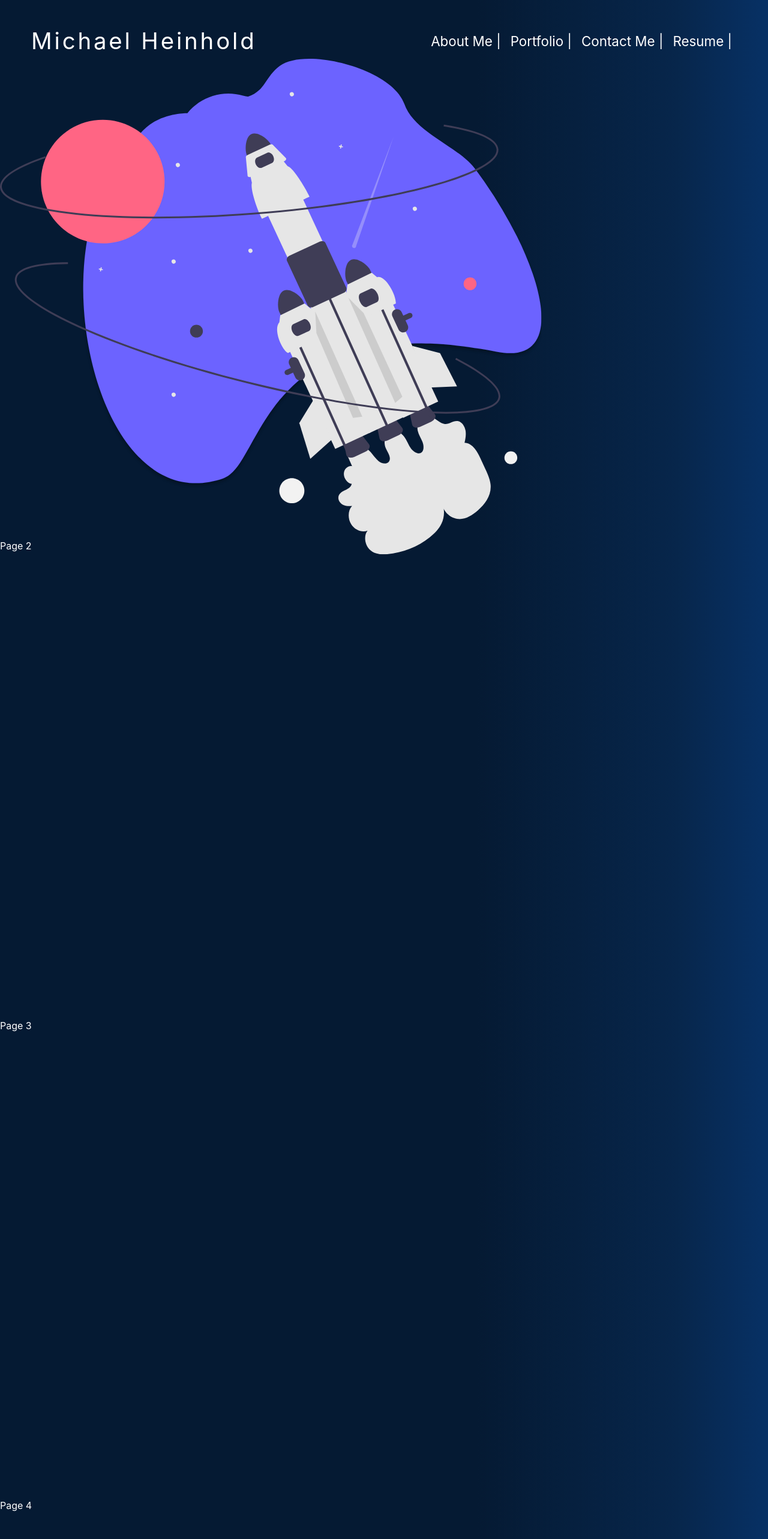
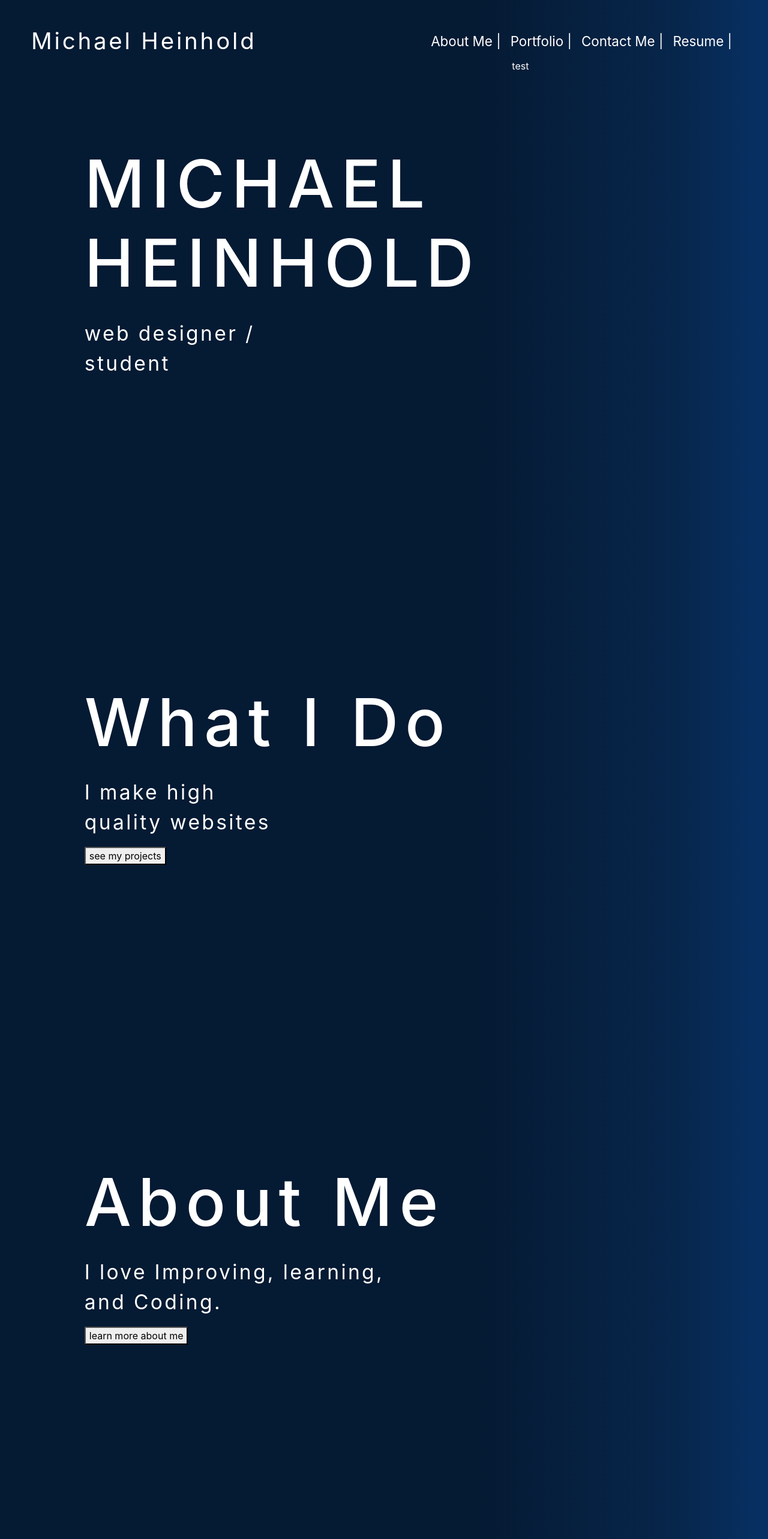
Before and after one commit to michaelheinhold/react-portfolio, a React (Create React App) app: page / in a window 1280 px wide. Shown: the top 2566 px of the page at 60% size. Built offline with nearby package versions, Linux system fonts and the light colour scheme.

Commit message:
setup everything for info population

```diff
--- a/src/App.js
+++ b/src/App.js
@@ -10,6 +10,20 @@ import Resume from './components/Resume';
 
 function App() {
   const [currentPage, handlePageChange] = useState('Intro');
+
+  const [navbar, setNavbar] = useState(false);
+
+  const changeNavText = () => {
+    if (currentPage === 'Intro') {
+      setNavbar(false);
+    } else if ( window.scrollY >=  window.innerHeight){
+      setNavbar(true);
+    } else {
+      setNavbar(false);
+    }
+  }
+
+  window.addEventListener('scroll', changeNavText);
 
   const renderPage = () => {
     switch(currentPage) {
@@ -32,7 +46,7 @@ function App() {
 
   return (
     <div className="App">
-      <Header currentPage={currentPage} handlePageChange={handlePageChange} />
+      <Header currentPage={currentPage} handlePageChange={handlePageChange} navbar={navbar} setNavbar={setNavbar} />
       { renderPage() }
       <Footer />
     </div>
--- a/src/components/About/index.js
+++ b/src/components/About/index.js
@@ -8,9 +8,9 @@ function About() {
         <div className='col-8'>
           <div className='title'>
             <h2 className='title_text'>About Me</h2>
-            <p className='title_content'>I love Stuff, Stuff,
+            <p className='title_content'>I love Improving, learning,
               <br />
-              and Stuff.
+              and Coding.
             </p>
           </div>
         </div>
@@ -18,14 +18,9 @@ function About() {
           test
         </div>
       </section>
-      <section className='section section-2 s-white'>Page 2
-        <div className='row'>
-          <div className='col-6'>
-            test
-          </div>
-          <div className='col-6'>
-            test
-          </div>
+      <section className='section section-2 s-white'>
+        <div className='col-8'>
+          Page 2
         </div>
       </section>
     </div>
--- a/src/components/Contact/index.js
+++ b/src/components/Contact/index.js
@@ -1,8 +1,25 @@
 import React from "react";
+import './style.css';
 
 function Contact() {
   return(
-    <div>This is the Contact page</div>
+    <div>
+      <section className='alt-section row'>
+        <div className='col-8'>
+          <div className='title'>
+            <h2 className='title_text'>Contact Me</h2>
+            <p className='title_content'>
+              Reach out and
+              <br />
+              let's talk.
+            </p>
+          </div>
+        </div>
+        <div className='col-4'>
+          test
+        </div>
+      </section>
+    </div>
   )
 }
 
--- /dev/null
+++ b/src/components/Contact/style.css
@@ -0,0 +1,4 @@
+.alt-section{
+  width: 100%;
+  color: #fff
+}
--- a/src/components/Header/Nav.js
+++ b/src/components/Header/Nav.js
@@ -1,4 +1,4 @@
-import React, { useState } from "react";
+import React from "react";
 
 function Nav(props) {
   const tabs = ['About Me', 'Portfolio', 'Contact Me', 'Resume'];
@@ -10,7 +10,10 @@ function Nav(props) {
         <li className='nav-item' key={tab}>
           <a
             href={'#' + tab.toLowerCase()}
-            onClick={() => props.handlePageChange(tab)}
+            onClick={() => {
+              props.handlePageChange(tab);
+              window.scrollTo(0,0);
+            }}
             className={
               props.currentPage === tab || props.navbar ? 'nav-link active' : 'nav-link'
             }
--- a/src/components/Header/index.js
+++ b/src/components/Header/index.js
@@ -1,4 +1,4 @@
-import React, { useState } from "react";
+import React from "react";
 import Nav from './Nav';
 import './style.css';
 
@@ -9,31 +9,19 @@ function Header(props) {
     handlePageChange
   } = props
 
-  const [navbar, setNavbar] = useState(false);
-
-  const changeNavText = () => {
-    if ( window.scrollY >=  window.innerHeight){
-      setNavbar(true);
-    } else {
-      setNavbar (false);
-    }
-  }
-
-  window.addEventListener('scroll', changeNavText);
-
   return (
     <nav className="navbar navbar-expand-lg sticky-top">
       <div className="container-fluid">
         <div>
           <a
-          className={navbar ? 'navbar-brand name txt-black': 'navbar-brand name'}
-          href="#"
+          className={props.navbar ? 'navbar-brand name txt-black': 'navbar-brand name'}
+          href="/"
           onClick={() => props.handlePageChange('Intro')}
           >
             Michael Heinhold
           </a>
         </div>
-        <Nav currentPage={currentPage} handlePageChange={handlePageChange} navbar={navbar} />
+        <Nav currentPage={currentPage} handlePageChange={handlePageChange} navbar={props.navbar} />
       </div>
     </nav>
   )
--- a/src/components/Intro/index.js
+++ b/src/components/Intro/index.js
@@ -1,25 +1,75 @@
-import React, { useCallback, useEffect, useState } from "react";
+import React from "react";
 import './style.css';
-import rocket from '../../assets/rocket.svg'
 
 function Intro(props) {
 
   return(
     <div  className='fullpage'>
       <div>
-        <section className='section-1 section'>
-          <div>
-            <img src={rocket} className='rocket-bg'></img>
+        <section className='section section-1 row'>
+          <div className='col-8'>
+            <div className='title'>
+              <h2 className='title_text'>MICHAEL
+                <br />
+                HEINHOLD
+              </h2>
+              <p className='title_content'>web designer /
+                <br />
+                student
+              </p>
+            </div>
+          </div>
+          <div className='col-4'>
+            test
           </div>
         </section>
         <section className='section-2 section portfolio'>
-          <div>Page 2</div>
+          <div className='col-8 sec-content'>
+            <h2 className='title_text'>
+              What I Do
+            </h2>
+            <p className='title_content'>
+              I make high
+              <br />
+              quality websites
+            </p>
+            <button className='page-btn' onClick={() => {
+              props.handlePageChange('Portfolio');
+              window.scrollTo(0,0);
+            }}>see my projects</button>
+          </div>
         </section>
         <section className='section-3 section about'>
-          <div>Page 3</div>
+          <div className='col-8 sec-content'>
+            <h2 className='title_text'>
+              About Me
+            </h2>
+            <p className='title_content'>
+              I love Improving, learning,
+              <br />
+              and Coding.
+            </p>
+            <button className='page-btn' onClick={() => {
+              window.scrollTo(0,0);
+              props.handlePageChange('About Me');
+            }}>learn more about me</button>
+          </div>
         </section>
         <section className='section-4 section contact'>
-        <div>Page 4</div>
+        <div className='col-8 sec-content'>
+            <h2 className='title_text'>
+              Get In Touch
+            </h2>
+            <p className='title_content'>
+              Reach out with any
+              <br />
+              questions
+            </p>
+            <button className='page-btn' onClick={() => {
+              props.handlePageChange('Contact Me');
+              window.scrollTo(0,0);
+            }}>say hi</button>
+          </div>
         </section>
       </div>
     </div>
--- a/src/components/Intro/style.css
+++ b/src/components/Intro/style.css
@@ -19,3 +19,9 @@
 .section-4 {
   top: 300%;
 }
+
+.sec-content {
+  top: 30%;
+  position: relative;
+  margin-left: 11%;
+}
--- a/src/components/Portfolio/index.js
+++ b/src/components/Portfolio/index.js
@@ -2,7 +2,28 @@ import React from "react";
 
 function Portfolio() {
   return(
-    <div>This is the Portfolio page</div>
+    <div>
+      <section className='section section-1 row'>
+        <div className='col-8'>
+          <div className='title'>
+            <h2 className='title_text'>Portfolio</h2>
+            <p className='title_content'>
+              I make high
+              <br />
+              quality websites
+            </p>
+          </div>
+        </div>
+        <div className='col-4'>
+          test
+        </div>
+      </section>
+      <section className='section section-2 s-white'>
+        <div className='col-8'>
+          Page 2
+        </div>
+      </section>
+    </div>
   )
 }
 
--- a/src/components/Resume/index.js
+++ b/src/components/Resume/index.js
@@ -2,7 +2,23 @@ import React from "react";
 
 function Resume() {
   return(
-    <div>This is the Resume page</div>
+    <div>
+      <section className='alt-section row'>
+        <div className='col-6'>
+          <div className='title'>
+            <h2 className='title_text'>Resume</h2>
+            <p className='title_content'>
+              Download a copy of
+              <br />
+              my Resume.
+            </p>
+          </div>
+        </div>
+        <div className='col-6'>
+          test
+        </div>
+      </section>
+    </div>
   )
 }
 
```
